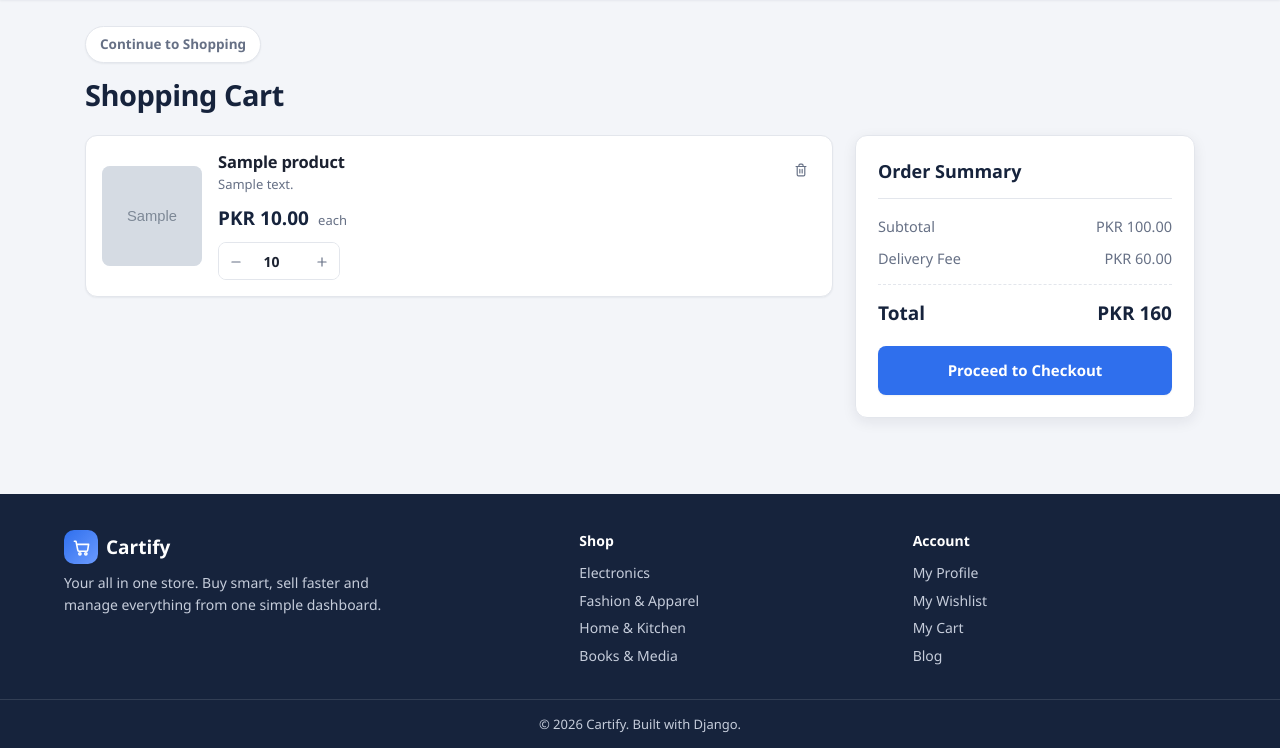
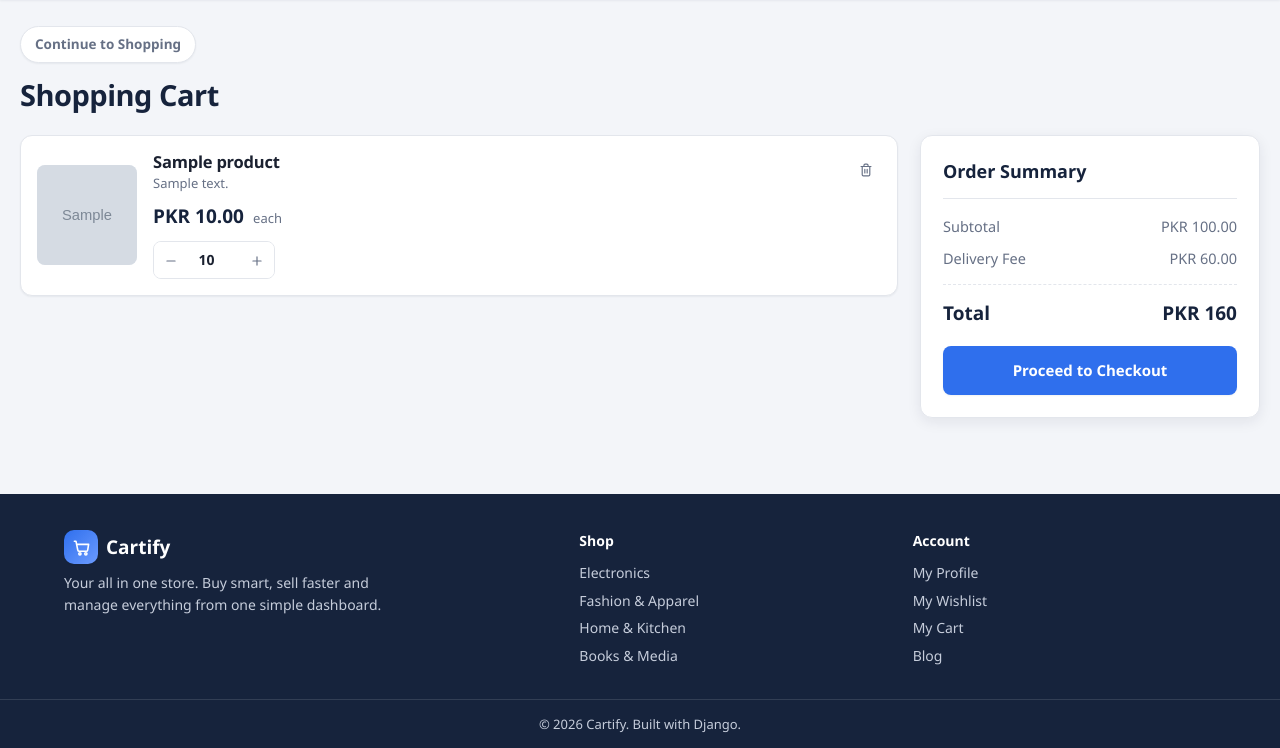
Before and after one commit to Hamzah-Amir/Cartify, a Django app: page /cart/ in a window 1280 px wide. Shown: the part 69-817 px from the top of the page. Run offline with Django 5.2, Linux system fonts and the light colour scheme; a user stored in the database is signed in; tables that the repository leaves empty hold one stand-in row (values such as "Sample post"); grey boxes marked "Sample" are stand-in pictures; parts of the project's set-up code (start-up, migrations or seed data) failed here and were passed over.

Commit message:
FIXED STYLING OF PRODUCT CARD

```diff
--- a/static/cart/cart.css
+++ b/static/cart/cart.css
@@ -1,7 +1,8 @@
 /* Shopping cart page */
 
 .cart {
-    max-width: 1150px;
+    width: 100%;
+    max-width: none;
     margin: 0 auto;
     padding: 26px 20px;
 }
@@ -33,7 +34,7 @@
 
 .cart-hero {
     display: grid;
-    grid-template-columns: 1fr 340px;
+    grid-template-columns: minmax(0, 1fr) minmax(290px, 340px);
     gap: 22px;
     align-items: start;
 }
@@ -44,12 +45,15 @@
     display: flex;
     flex-direction: column;
     gap: 14px;
+    min-width: 0;
 }
 
 .product-card {
     display: flex;
     align-items: center;
     gap: 16px;
+    width: 100%;
+    min-width: 0;
     padding: 16px;
     background-color: var(--white);
     border: 1px solid var(--border);
@@ -92,10 +96,10 @@
     margin-top: 2px;
     color: var(--muted);
     font-size: 13px;
-    /* keep long descriptions to one line */
-    white-space: nowrap;
-    overflow: hidden;
-    text-overflow: ellipsis;
+    line-height: 1.45;
+    white-space: normal;
+    overflow: visible;
+    text-overflow: initial;
 }
 
 .price-section {
@@ -256,7 +260,7 @@
 
 @media (max-width: 900px) {
     .cart-hero {
-        grid-template-columns: 1fr;
+        grid-template-columns: minmax(0, 1fr);
     }
 
     .checkout-box {
```
